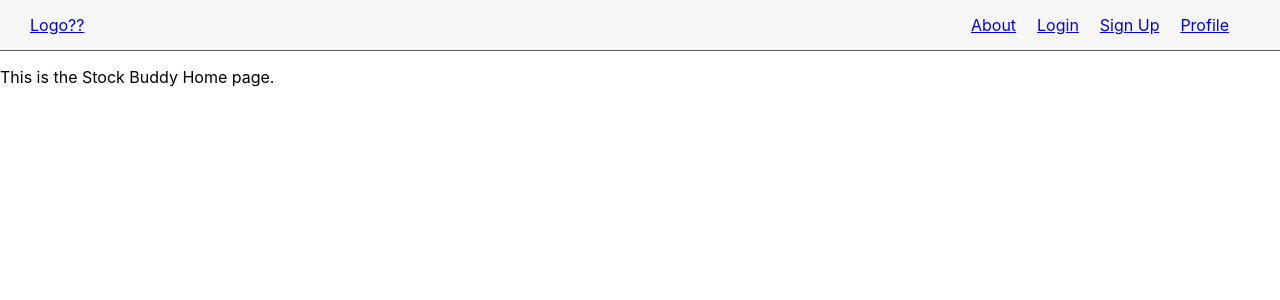
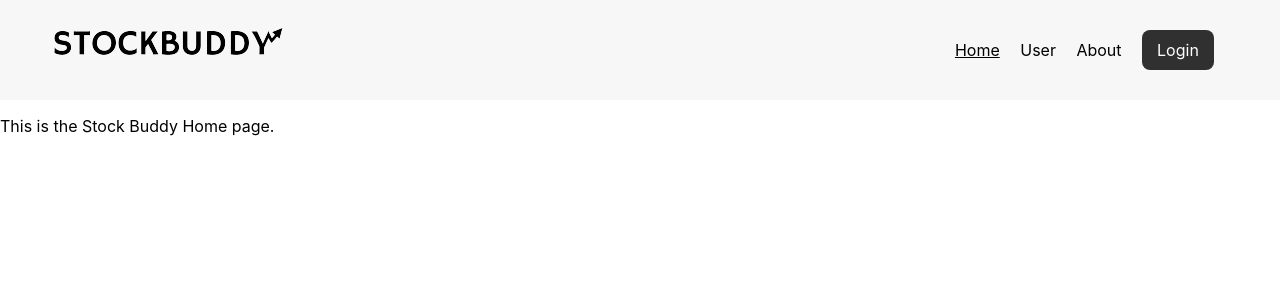
Before and after one commit to rileycleavenger/StockBuddy, a React (Create React App) app in the folder my-ai-stock-buddy/: page / in a window 1280 px wide. Shown: the top 300 px of the page. Built offline with nearby package versions, Linux system fonts and the light colour scheme.

Commit message:
Navigation bar styled. Live updating underlined location based on active page.

```diff
--- a/my-ai-stock-buddy/src/components/Nav/Nav.module.css
+++ b/my-ai-stock-buddy/src/components/Nav/Nav.module.css
@@ -1,21 +1,45 @@
 .navbar {
     width: 100%;
-    height: 50px;
+    height: 100px;
+    box-sizing: border-box;
     background: #F7F7F7;
-    border-bottom: 1px solid #555;
     display: flex;
+    padding: 20px;
     align-items: center;
     justify-content: space-between;
 }
 
-.logo-container {
+.logoContainer {
     cursor: pointer;
-    margin-left: 30px;
+    margin-left: 2vw;
 }
 
-.links-container {
-    margin-right: 30px;
+.linksContainer {
+    margin-right: 2vw;
     display: flex;
     width: 300px;
     justify-content: space-evenly;
 }
+
+a {
+    color: #000;
+    text-decoration: none;
+}
+
+.inactive a{
+    text-decoration: none;
+}
+
+.active a{
+    text-decoration: underline;
+}
+
+#login a{
+    background-color: #303030;
+    border-radius: 8px;
+    padding-top: 10px;
+    padding-bottom: 10px;
+    padding-left: 15px;
+    padding-right: 15px;
+    color: #FFF;
+}
--- a/my-ai-stock-buddy/src/components/Nav/Nav.tsx
+++ b/my-ai-stock-buddy/src/components/Nav/Nav.tsx
@@ -1,34 +1,43 @@
-import React, {FC} from 'react';
+import React, {FC, useEffect, useState} from 'react';
 import styles from './Nav.module.css';
-
+import logo from './images/StockBuddyLogo.png'; // declare the logo
+import { Link, useLocation } from 'react-router-dom';
 
 
 
 const Nav: FC = () => {
+
+    const location = useLocation();
+    const [activePage, setActivePage] = useState<string>(location.pathname);
+
+    useEffect(() => {
+      setActivePage(location.pathname);
+    }, [location]);
+
     return (
         <nav className={styles.navbar}>
 
-            <div className={styles['logo-container']}>
-                <a href='/'>Logo??</a>
+            <div className={styles.logoContainer}>
+                <Link to='/'><img src={logo}/></Link>
             </div>
 
-            <div className={styles['links-container']}>
+            <div className={styles.linksContainer}>
 
 
-                <div className={styles['About']}>
-                <a href='/about'>About</a>
+                <div className={activePage === '/' ? styles.active : styles.inactive}>
+                    <Link to='/'>Home</Link>
                 </div>
 
-                <div className={styles['Login']}>
-                    <a href='/login'>Login</a>
+                <div className={activePage === '/profile' ? styles.active : styles.inactive}>
+                    <Link to='/profile' >User</Link>
                 </div>
 
-                <div className={styles['SignUp']}>
-                    <a href='/signup'>Sign Up</a>
+                <div className={activePage === '/about' ? styles.active : styles.inactive}>
+                    <Link to='/about'>About</Link>
                 </div>
 
-                <div className={styles['Profile']}>
-                    <a href='/profile'>Profile</a>
+                <div className={activePage === '/login' ? styles.active : styles.inactive} id={styles.login}>
+                    <Link to='/login'>Login</Link>
                 </div>
 
 
```
Also changed, not shown: my-ai-stock-buddy/src/components/Nav/images/StockBuddyLogo.png (added).
